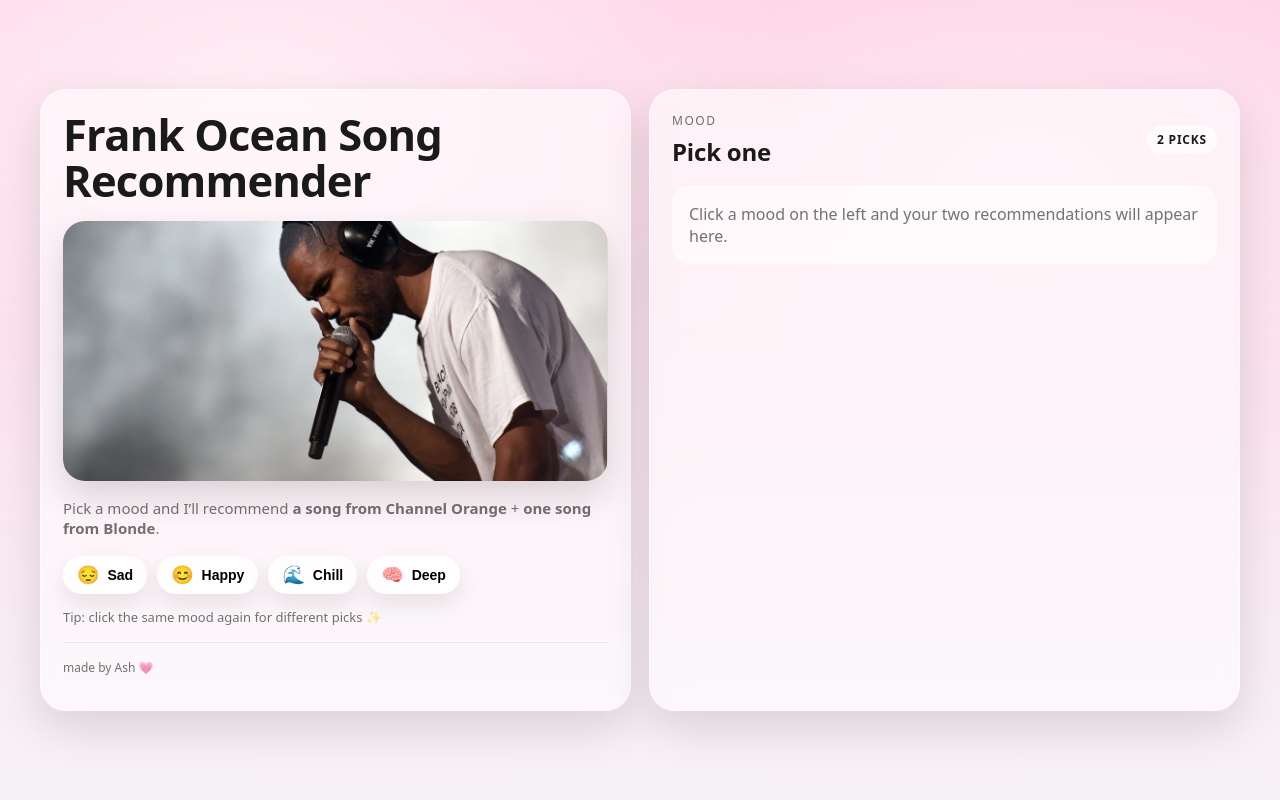
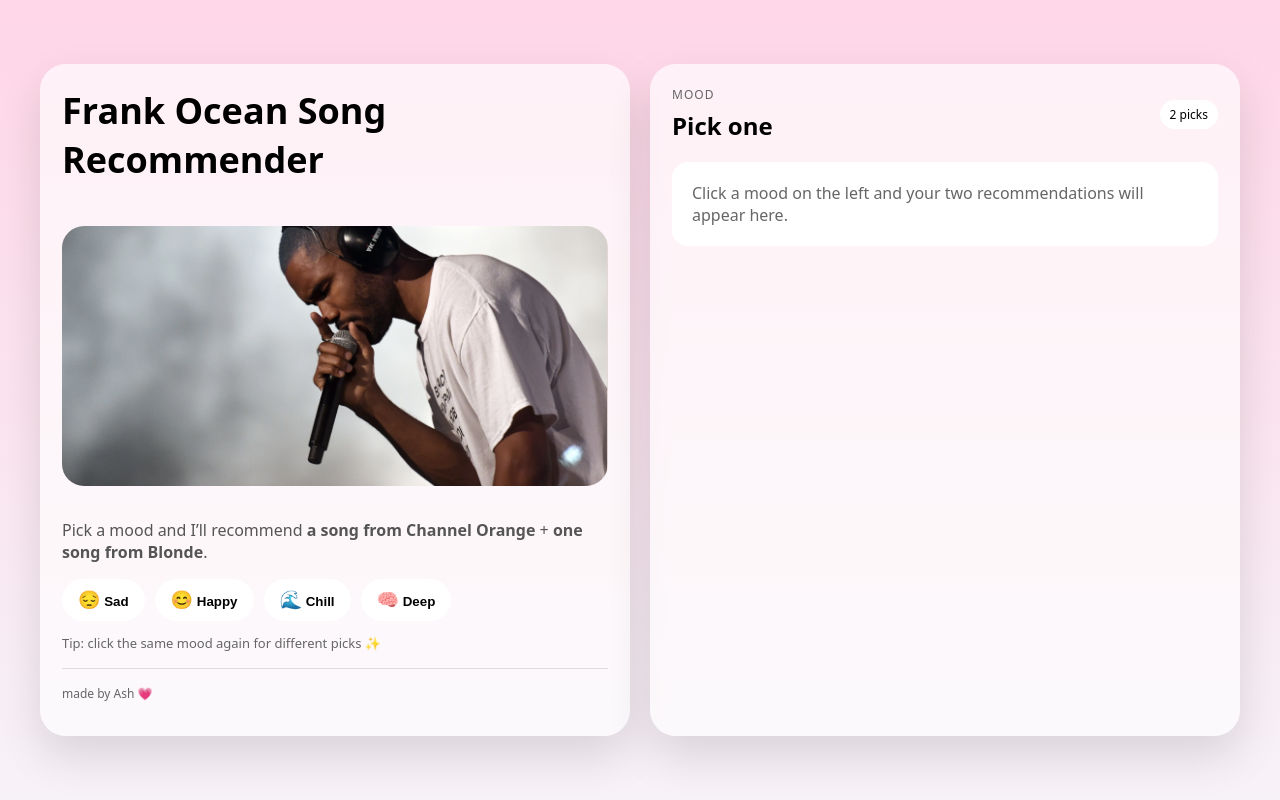
Before and after one commit to dennisashley10/frank-ocean-reccomender, a plain HTML site: page index.html in a window 1280 px wide. Drawn offline with Linux system fonts and the light colour scheme; files whose address does not match are found by name.

Commit message:
style.css

```diff
--- a/style.css
+++ b/style.css
@@ -1,205 +1,124 @@
 * { box-sizing: border-box; }
-
-:root{
-  --bg1:#ffd6e7;
-  --bg2:#f7f2f8;
-  --text:#1a1a1a;
-  --muted: rgba(0,0,0,0.55);
-  --glass: rgba(255,255,255,0.55);
-  --glass2: rgba(255,255,255,0.80);
-  --shadow: 0 18px 45px rgba(0,0,0,0.12);
-  --round: 26px;
-}
 
 body{
   margin:0;
   min-height:100vh;
-  font-family: ui-sans-serif, system-ui, -apple-system, Segoe UI, Roboto, Arial, "Helvetica Neue";
-  color: var(--text);
-  background:
-    radial-gradient(900px 500px at 20% 10%, rgba(255,255,255,0.55), transparent 60%),
-    radial-gradient(700px 420px at 80% 20%, rgba(255,255,255,0.35), transparent 60%),
-    linear-gradient(180deg, var(--bg1), var(--bg2));
+  font-family: system-ui, -apple-system, Segoe UI, Roboto, Arial;
+  background: linear-gradient(180deg, #ffd6e7, #f7f2f8);
   display:flex;
+  justify-content:center;
   align-items:center;
-  justify-content:center;
-  padding: 28px 16px;
+  padding: 20px;
 }
 
 .wrap{
   width: min(1200px, 96vw);
   display:grid;
   grid-template-columns: 1fr 1fr;
-  gap: 18px;
+  gap: 20px;
 }
 
-@media (max-width: 950px){
+@media (max-width: 900px){
   .wrap{ grid-template-columns: 1fr; }
 }
 
 .hero, .card{
-  background: var(--glass);
-  border: 1px solid rgba(255,255,255,0.55);
-  box-shadow: var(--shadow);
-  border-radius: var(--round);
+  background: rgba(255,255,255,0.65);
+  border-radius: 26px;
   padding: 22px;
-  backdrop-filter: blur(10px);
-}
-
-.card{
-  min-height: 520px; /* keeps layout looking “full” */
+  box-shadow: 0 20px 45px rgba(0,0,0,0.12);
 }
 
 h1{
-  margin: 0 0 10px;
-  font-weight: 800;
-  letter-spacing: -0.8px;
-  font-size: clamp(30px, 3.4vw, 46px);
-  line-height: 1.05;
+  margin-top:0;
+  font-size: 36px;
 }
 
 .sub{
-  margin: 12px 0 18px;
-  color: var(--muted);
-  font-size: 15px;
+  color:#555;
 }
 
 .frankPic{
-  width: 100%;
-  height: 260px;
-  object-fit: cover;
+  width:100%;
+  height:260px;
+  object-fit:cover;
   border-radius: 22px;
-  margin: 8px 0 0;
-  box-shadow: 0 16px 35px rgba(0,0,0,0.14);
+  margin: 12px 0;
 }
 
 .chips{
   display:flex;
+  flex-wrap:wrap;
   gap: 10px;
-  flex-wrap:wrap;
-  margin-top: 12px;
+  margin-top: 10px;
 }
 
 .chip{
-  border: 0;
-  padding: 10px 14px;
+  border:none;
+  padding: 10px 16px;
   border-radius: 999px;
-  cursor: pointer;
-  background: var(--glass2);
-  box-shadow: 0 10px 24px rgba(0,0,0,0.09);
-  font-weight: 800;
-  font-size: 14px;
-  display: inline-flex;
-  align-items: center;
-  gap: 8px;
-  transition: transform 0.15s ease, box-shadow 0.15s ease;
+  background:white;
+  font-weight:600;
+  cursor:pointer;
 }
 
-.chip:hover{
-  transform: translateY(-2px);
-  box-shadow: 0 16px 32px rgba(0,0,0,0.12);
-}
+.emoji{ font-size:18px; }
 
-.emoji{ font-size: 18px; line-height: 1; }
+.small{ font-size:13px; color:#666; }
 
-.small{
-  margin-top: 14px;
-  color: var(--muted);
-  font-size: 13px;
-}
+hr{ border:none; height:1px; background:#ddd; margin:16px 0; }
 
-hr{
-  border: 0;
-  height: 1px;
-  background: rgba(0,0,0,0.07);
-  margin: 16px 0;
-}
+.footerNote{ font-size:12px; color:#666; }
 
-.footerNote{
-  color: rgba(0,0,0,0.55);
-  font-size: 12px;
-}
+.card{ min-height:520px; }
 
 .resultTop{
   display:flex;
+  justify-content:space-between;
   align-items:center;
-  justify-content:space-between;
-  gap: 12px;
-  margin-bottom: 10px;
 }
 
 .badge{
-  padding: 6px 10px;
-  border-radius: 999px;
-  background: rgba(255,255,255,0.65);
-  font-size: 12px;
-  font-weight: 900;
-  letter-spacing: 0.8px;
-  text-transform: uppercase;
+  background:#fff;
+  padding:6px 10px;
+  border-radius:999px;
+  font-size:12px;
 }
 
 .label{
-  margin: 10px 0 6px;
-  font-size: 12px;
-  letter-spacing: 1.5px;
-  text-transform: uppercase;
-  color: var(--muted);
+  font-size:12px;
+  text-transform:uppercase;
+  letter-spacing:1px;
+  color:#666;
 }
 
 .emptyState{
-  margin-top: 18px;
-  padding: 16px;
-  border-radius: 18px;
-  background: rgba(255,255,255,0.55);
-  border: 1px solid rgba(255,255,255,0.55);
-  color: var(--muted);
+  margin-top:20px;
+  padding:20px;
+  background:#fff;
+  border-radius:16px;
+  color:#666;
 }
 
 .twoCol{
-  display: grid;
-  grid-template-columns: 1fr 1fr;
-  gap: 14px;
-  margin-top: 14px;
-}
-
-@media (max-width: 950px){
-  .twoCol{ grid-template-columns: 1fr; }
-}
-
-.pickCard{
-  background: rgba(255,255,255,0.55);
-  border: 1px solid rgba(255,255,255,0.55);
-  border-radius: 22px;
-  padding: 14px;
+  display:grid;
+  grid-template-columns:1fr 1fr;
+  gap:14px;
+  margin-top:14px;
 }
 
 .pickCard img{
-  width: 100%;
-  border-radius: 18px;
-  margin: 10px 0 12px;
-  display: block;
-  box-shadow: 0 16px 35px rgba(0,0,0,0.12);
-}
-
-h2, h3{
-  margin: 0 0 8px;
-  font-weight: 850;
-  letter-spacing: -0.2px;
+  width:100%;
+  border-radius:18px;
+  margin:10px 0;
 }
 
 .pill{
-  display:inline-flex;
-  align-items:center;
-  justify-content:center;
-  margin-top: 8px;
-  padding: 11px 16px;
-  background: rgba(255,255,255,0.8);
-  border-radius: 999px;
+  display:inline-block;
+  margin-top:6px;
+  padding:10px 16px;
+  background:#fff;
+  border-radius:999px;
   text-decoration:none;
-  color: var(--text);
-  font-weight: 850;
-  box-shadow: 0 12px 26px rgba(0,0,0,0.10);
-  transition: transform 0.15s ease;
+  color:black;
 }
-
-.pill:hover{ transform: translateY(-2px); }
```
